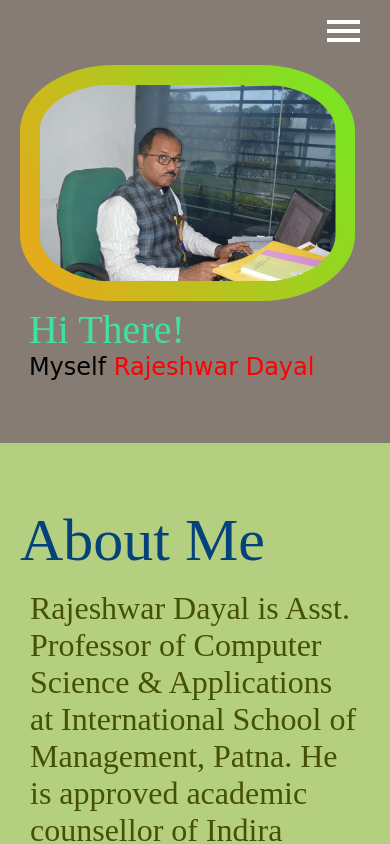
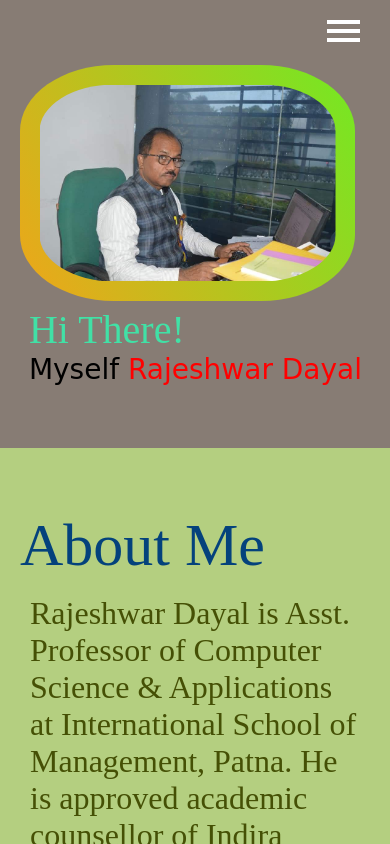
Before and after one commit to KshitizDayal/rdWebsite, a plain HTML site: page index.html in a window 390 px wide. Drawn offline with Linux system fonts and the light colour scheme.

Commit message:
Update responsive.css

```diff
--- a/css/responsive.css
+++ b/css/responsive.css
@@ -113,6 +113,10 @@
         font-size: 40px;
     }
 
+    .secondlet{
+        font-size: 28px;
+    }
+
     .head1 p{
         font-size: 60px;
     }
```
